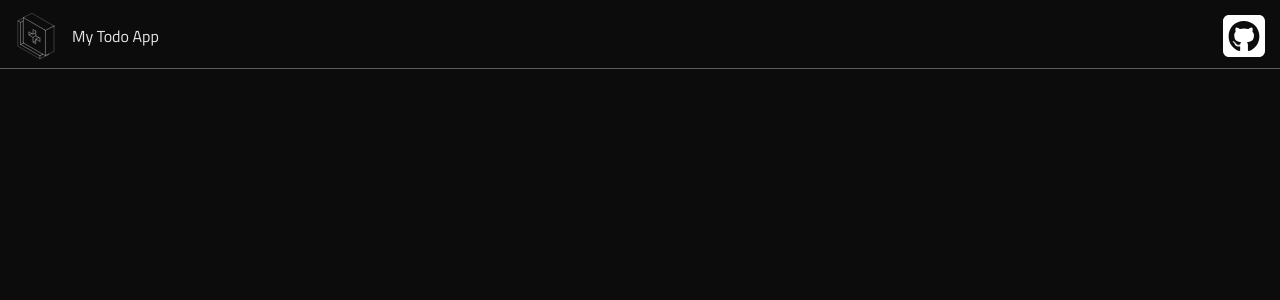
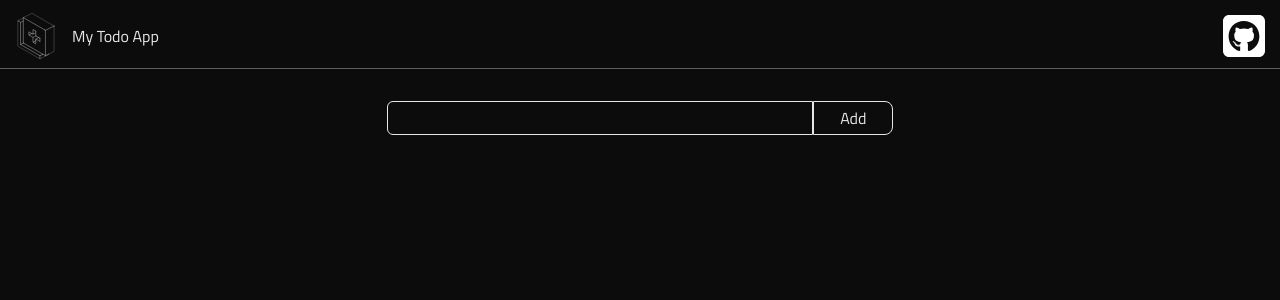
Before and after one commit to OlaiwonAbdullahi/My-Todo-App, a React (Vite) app: page / in a window 1280 px wide. Shown: the top 300 px of the page. Built offline with nearby package versions, Linux system fonts and the light colour scheme.

Commit message:
update Form.jsx

```diff
--- a/src/components/Form.jsx
+++ b/src/components/Form.jsx
@@ -1,3 +1,10 @@
 export default function Form() {
-  return <div className=""></div>;
+  return (
+    <div className="mt-8 flex justify-center font-titalium">
+      <input type="text" className="bg-bgColor  border rounded-l-md w-1/3" />
+      <button className="border border-textColor rounded-e-lg p-1 w-20">
+        Add
+      </button>
+    </div>
+  );
 }
```
